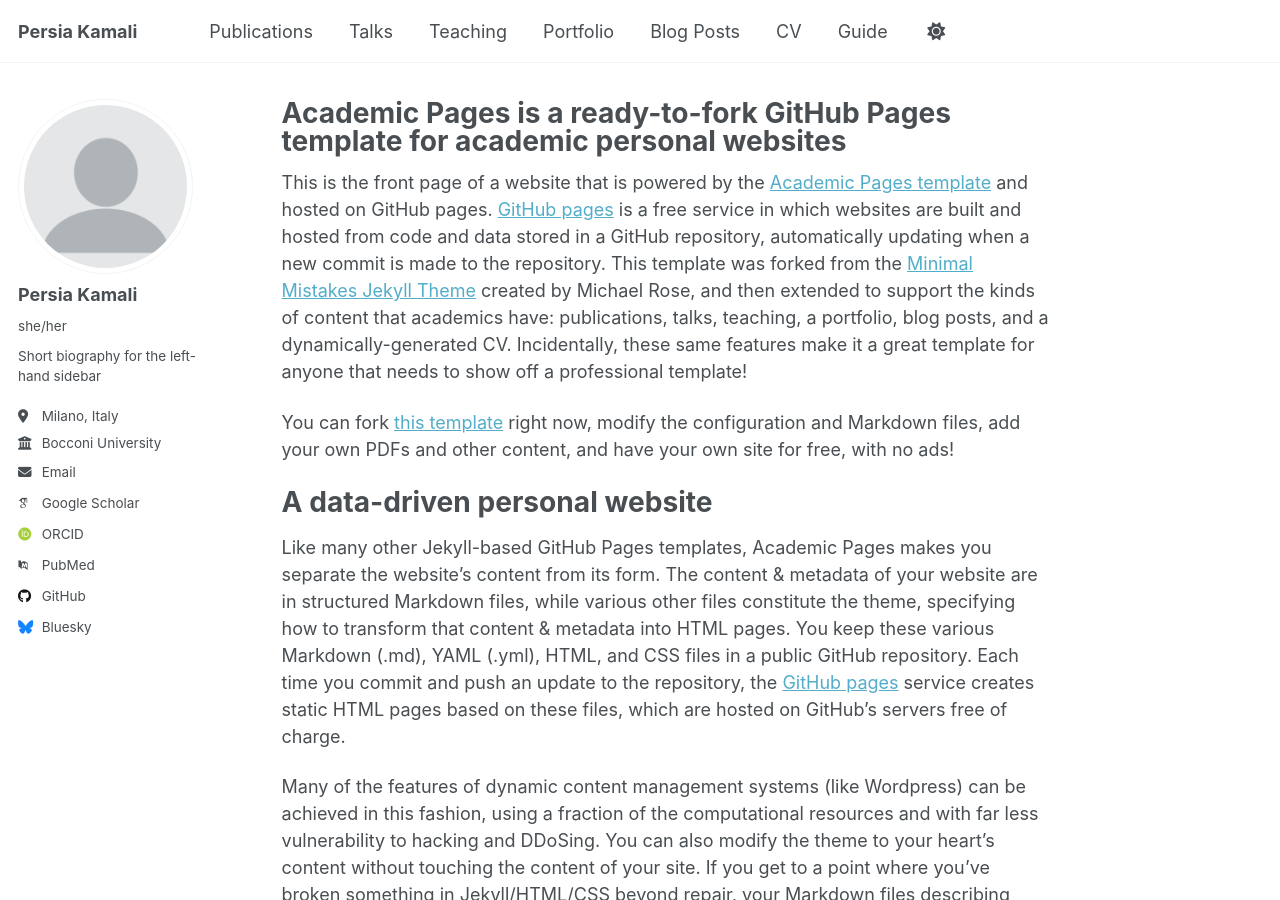
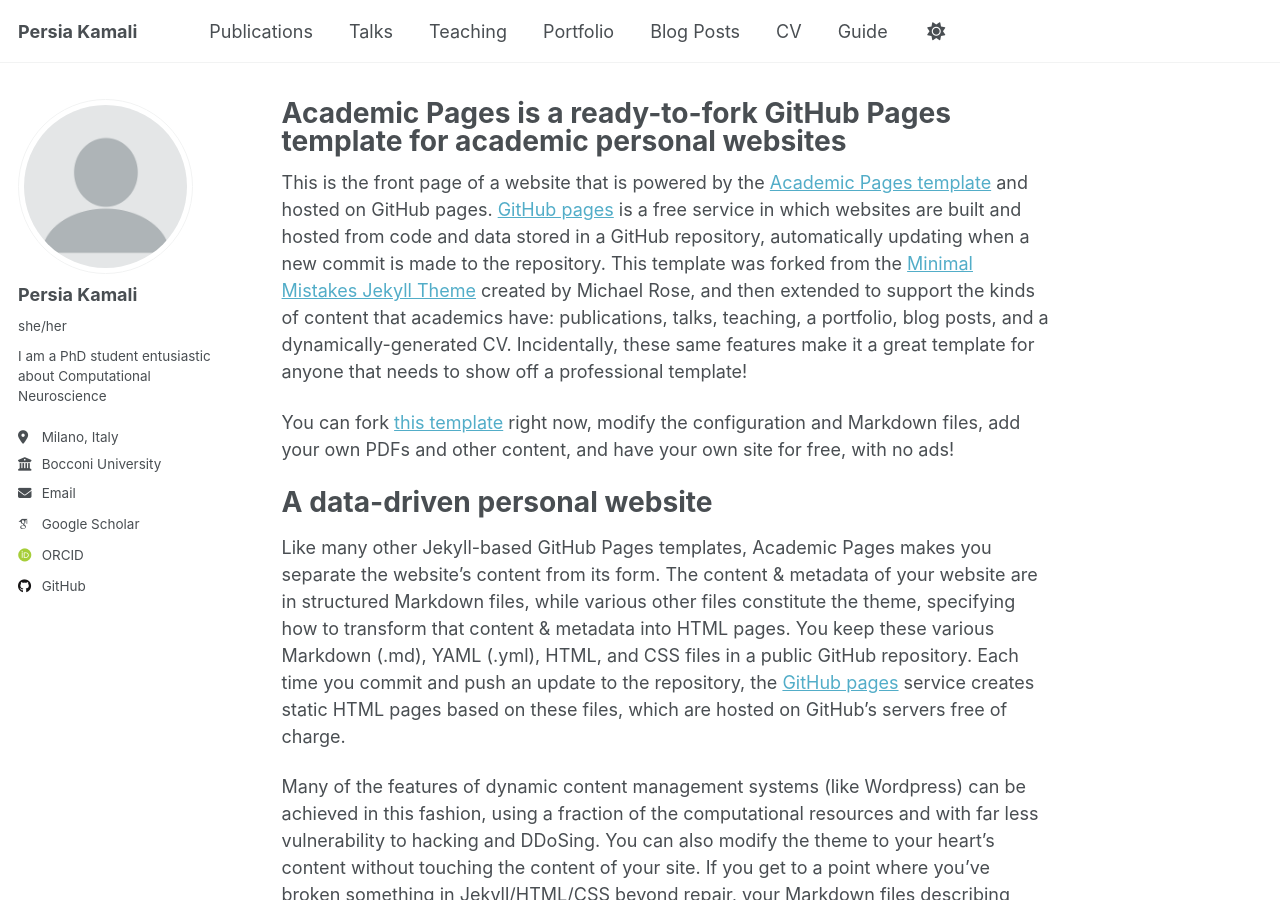
Before and after one commit to PersiaKamali/persiakamali.github.io, a Jekyll site: the page built from _pages/about.md, in a window 1280 px wide and 900 px high. Built offline with Jekyll 4.4.1, drawn with Linux system fonts in a browser that asks for light colours; some web fonts are replaced; a script that is not in the unit is left out; part of the change alters nothing that is shown.

Commit message:
Update _config.yml

```diff
--- a/_config.yml
+++ b/_config.yml
@@ -12,7 +12,7 @@ site_theme               : "default" # Currently available options are "default"
 title                    : "Persia Kamali"
 title_separator          : "-"
 name                     : &name "Persia Kamali"
-description              : &description "Your Name's academic portfolio"   # Update this with a general description of your site, this is the default if not overridden by a page
+description              : &description "My academic portfolio"   # Update this with a general description of your site, this is the default if not overridden by a page
 url                      : https://persiakamali.github.io # The base hostname & protocol for your site e.g. "https://[your GitHub username].github.io",
                                                            # or if you already have some other page hosted on Github then use "https://[your GitHub username].github.io/[Your Repo Name]"
 baseurl                  : "" # the subpath of your site, e.g. "/blog"
@@ -26,7 +26,7 @@ author:
   avatar           : "profile.png"
   name             : "Persia Kamali"
   pronouns         : "she/her"
-  bio              : "Short biography for the left-hand sidebar"
+  bio              : "I am a PhD student entusiastic about Computational Neuroscience"
   location         : "Milano, Italy"
   employer         : "Bocconi University"
   uri              : # URL
@@ -35,12 +35,12 @@ author:
   # Academic websites
   academia         : # URL
   arxiv            : # URL - Update with the correct link to your profile
-  googlescholar    : "https://scholar.google.com/citations?user=PS_CX0AAAAAJ"
+  googlescholar    : "https://scholar.google.com/citations?hl=en&pli=1&user=PjuWllYAAAAJ"
   inspire-hep      : # URL
   impactstory      : # URL
   orcid            : "http://orcid.org/yourorcidurl"
   semantic         : # URL
-  pubmed           : "https://www.ncbi.nlm.nih.gov/pubmed/?term=john+snow"
+  pubmed           : # URL
   researchgate     : # URL
   scopus           : # URL
 
@@ -54,7 +54,7 @@ author:
 
   # Social media
   artstation       : # Username
-  bluesky          : "bsky.app" # Replace this with you Bluesky username
+  bluesky          : #  Username
   facebook         : # Username
   flickr           : # Username
   foursquare       : # Username
```
